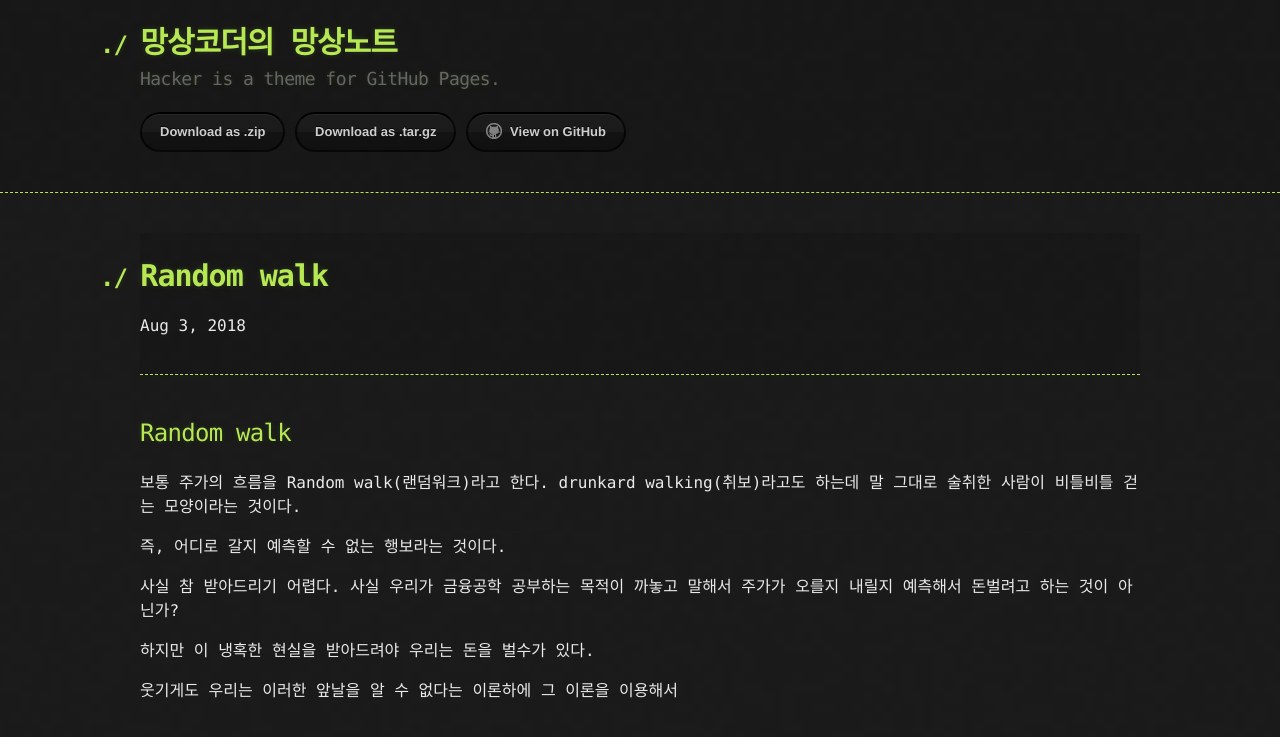
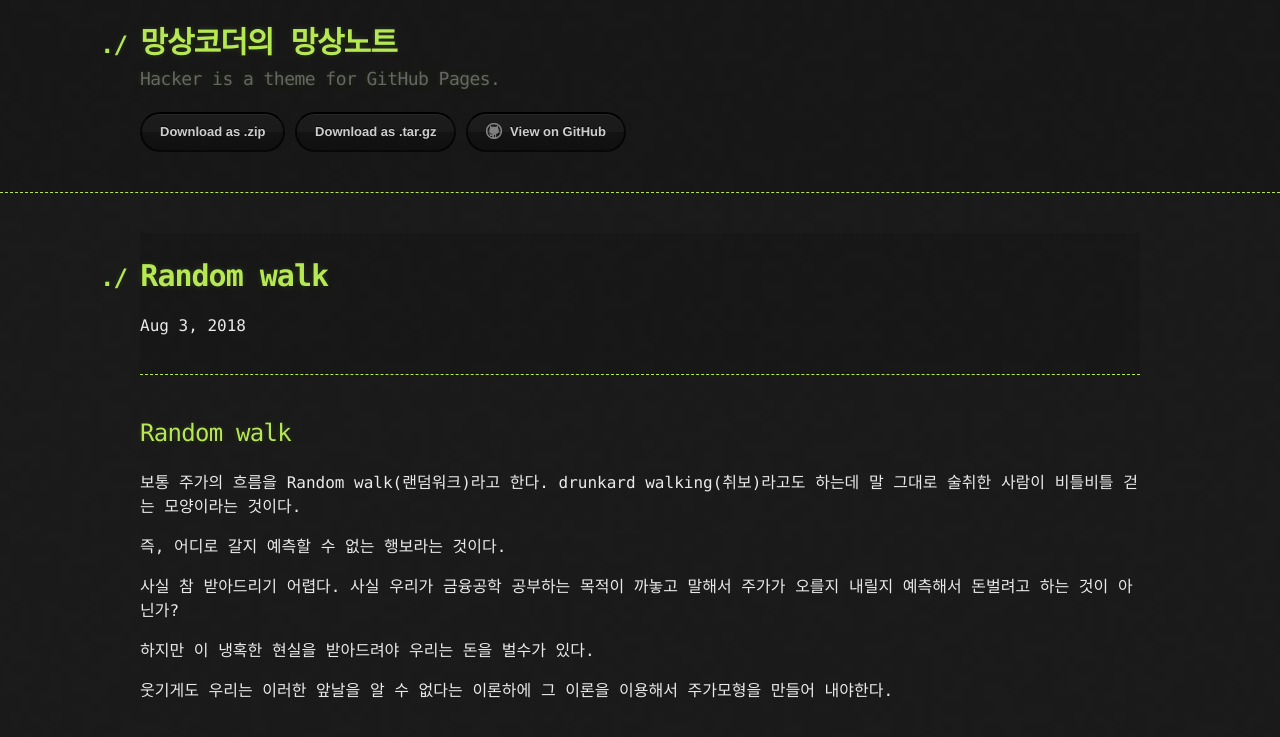
Before and after one commit to kooock/kooock.github.io, a Jekyll site: the page built from _posts/2018-08-03-random_walk.md, in a window 1280 px wide. Shown: the top 737 px of the page. Built offline with Jekyll 4.4.1, drawn with Linux system fonts in a browser that asks for light colours.

Commit message:
update random walk

```diff
--- a/_posts/2018-08-03-random_walk.md
+++ b/_posts/2018-08-03-random_walk.md
@@ -20,4 +20,4 @@ drunkard walking(취보)라고도 하는데 말 그대로 술취한 사람이
 
 하지만 이 냉혹한 현실을 받아드려야 우리는 돈을 벌수가 있다.
 
-웃기게도 우리는 이러한 앞날을 알 수 없다는 이론하에 그 이론을 이용해서
+웃기게도 우리는 이러한 앞날을 알 수 없다는 이론하에 그 이론을 이용해서 주가모형을 만들어 내야한다.
```
